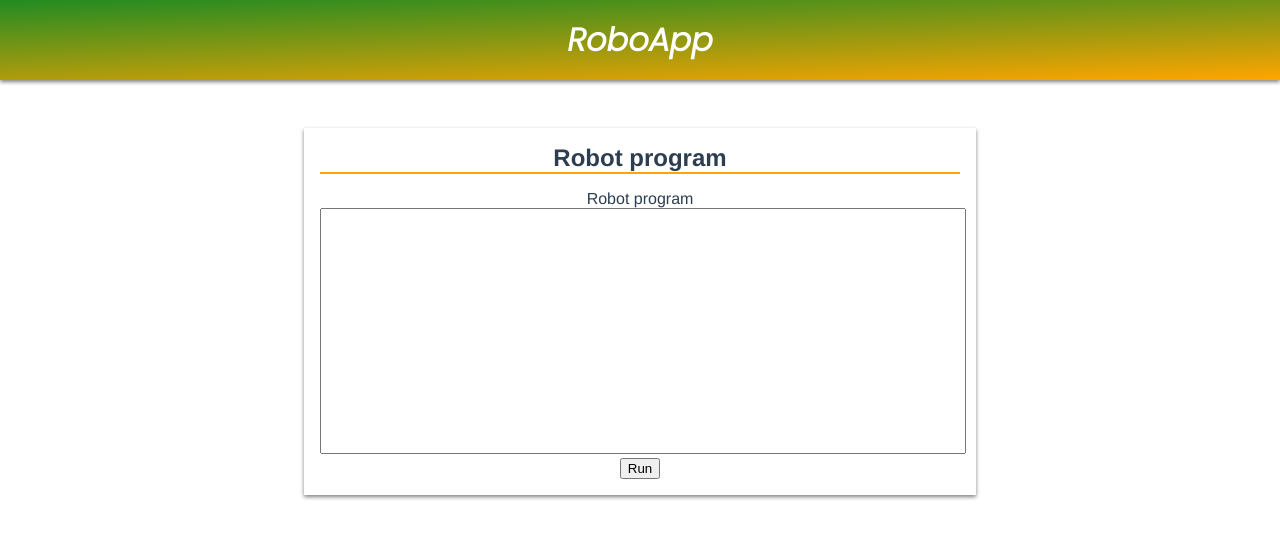
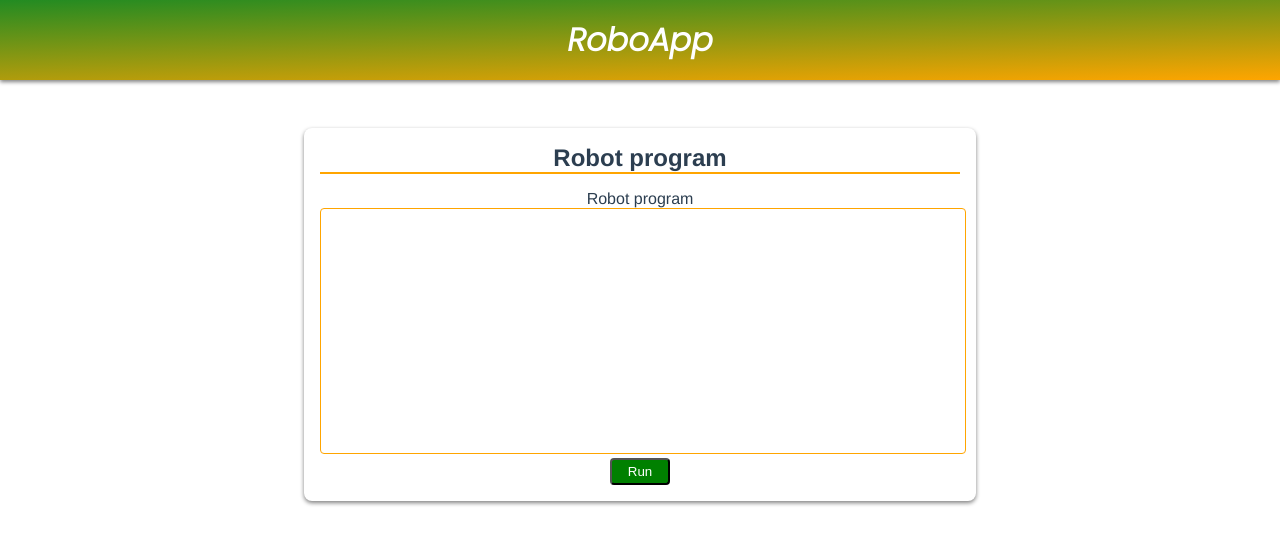
Before and after one commit to NagyEndre/RoboApp, a Vue app: page / in a window 1280 px wide. Shown: the top 544 px of the page. Built offline with nearby package versions, Linux system fonts and the light colour scheme.

Commit message:
FEAT: Improve visual presentation on card and programming form

```diff
--- a/src/components/BaseCard.vue
+++ b/src/components/BaseCard.vue
@@ -18,8 +18,9 @@ export default class BaseCard extends Vue {
 section {
   box-shadow: 0 2px 4px grey;
   width: 50%;
-  margin: 0 auto;
+  margin: 1rem auto;
   padding: 1rem;
+  border-radius: 0.5rem;
 }
 h2 {
   border-bottom: 2px solid orange;
--- a/src/components/ProgrammingForm.vue
+++ b/src/components/ProgrammingForm.vue
@@ -20,5 +20,13 @@ textarea {
   width: 100%;
   resize: none;
   height: 15rem;
+  border: 1px solid orange;
+  border-radius: 0.25rem;
+}
+button {
+  color: white;
+  background: green;
+  padding: 0.25rem 1rem;
+  border-radius: 0.25rem;
 }
 </style>
```
